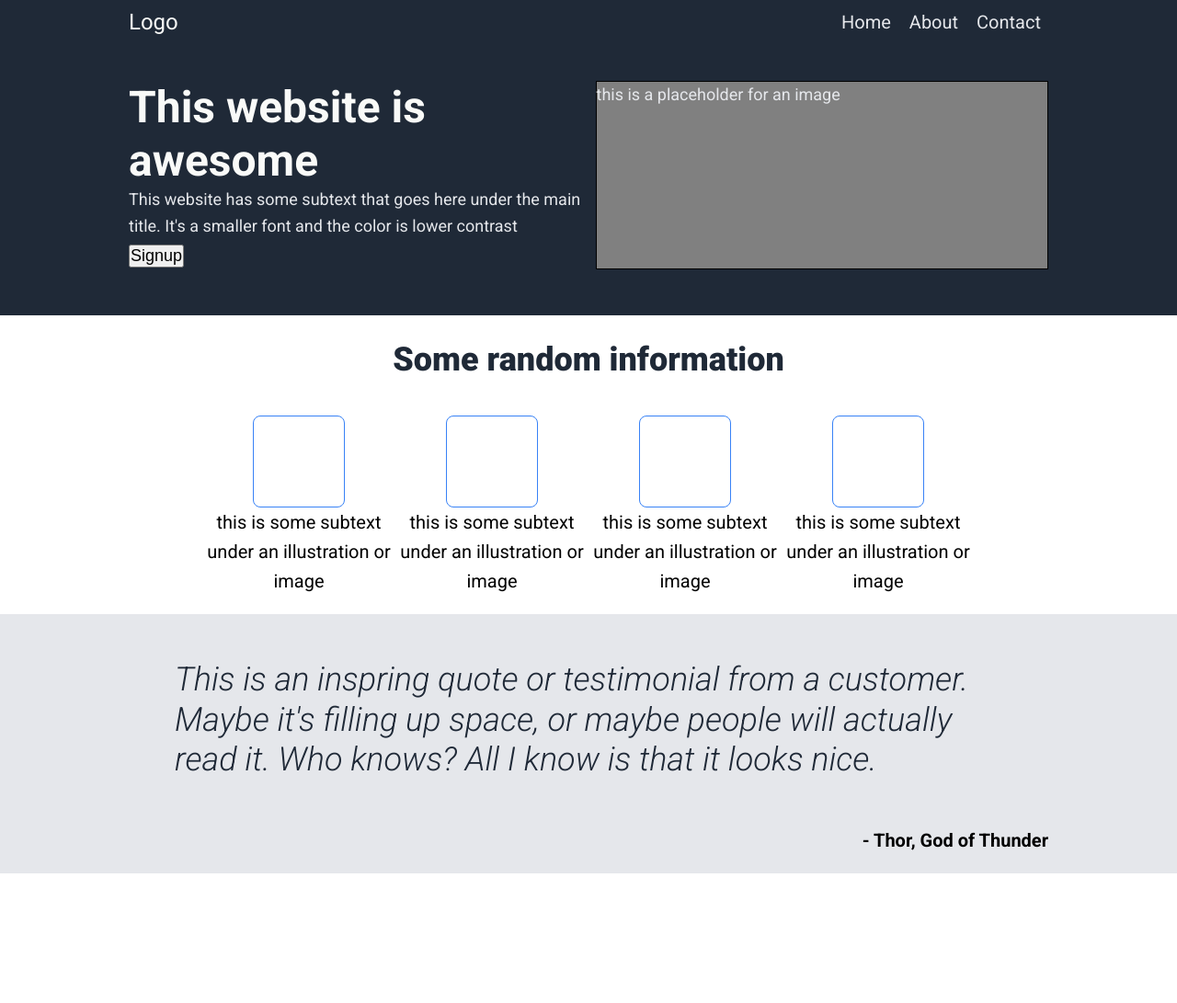
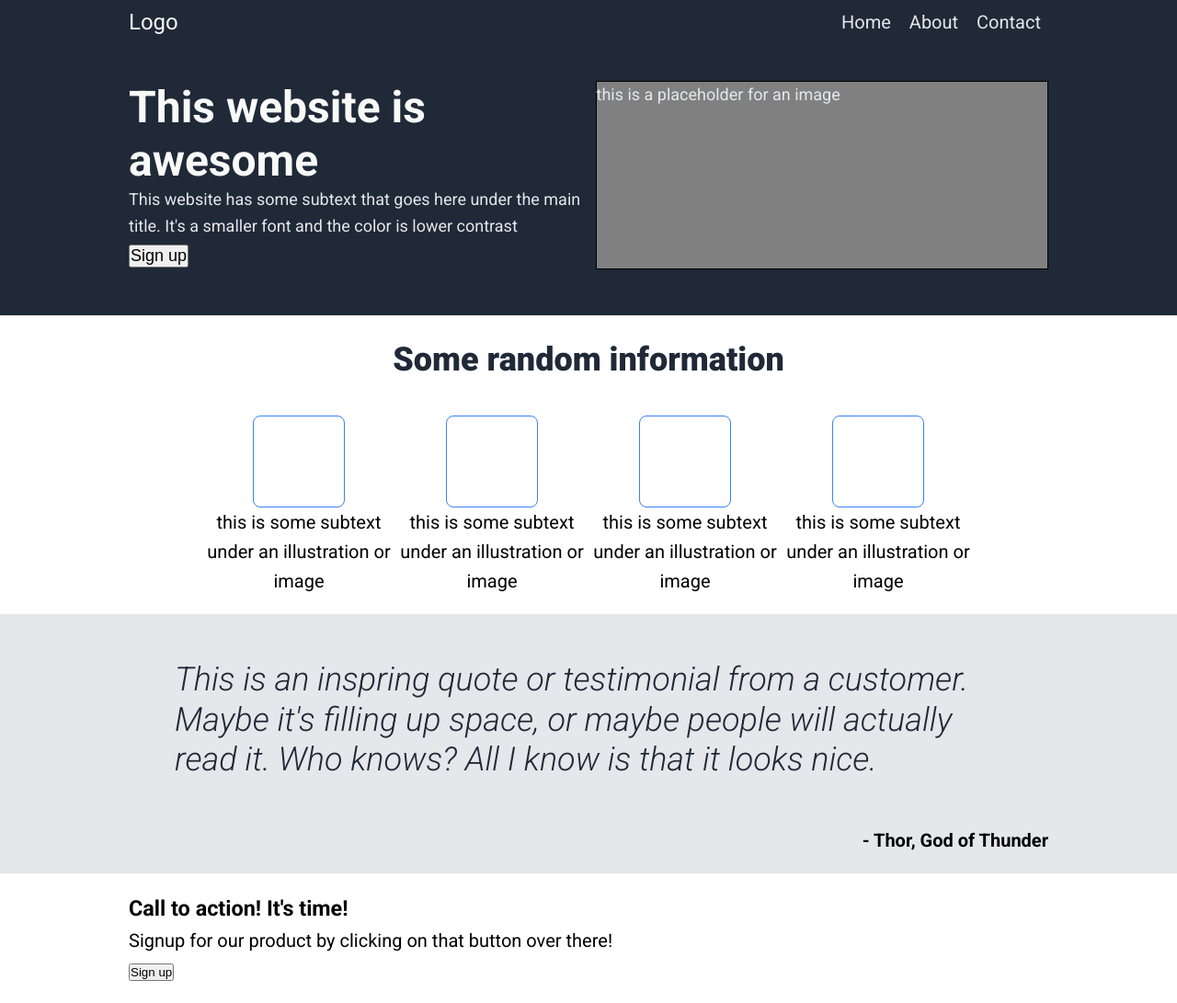
Before and after one commit to clarexOps/landing-page, a plain HTML site: page index.html in a window 1280 px wide. Shown: the whole page at 92% size. Before the commit the page ends 970 px from the top, so only its background shows below. Drawn offline with Linux system fonts and the light colour scheme.

Commit message:
create call-to-action section

```diff
--- a/index.html
+++ b/index.html
@@ -25,7 +25,7 @@
                     <div class="left-col">
                         <h1 class="main-text">This website is awesome</h1>
                         <p>This website has some subtext that goes here under the main title. It's a smaller font and the color is lower contrast</p>
-                        <button>Signup</button>
+                        <button>Sign up</button>
                     </div>
                     <div class="img">
                         <p>this is a placeholder for an image</p>
@@ -82,5 +82,20 @@
         </div>
     </div>
 
+    <!-- cta section -->
+     <div class="wrapper">
+        <section class="call-to-action">
+            <div class="cta-flex">
+                <div class="cta-text">
+                    <h3>Call to action! It's time!</h3>
+                    <p>
+                        Signup for our product by clicking on
+                        that button over there!
+                    </p>
+                </div>
+                <button class="button">Sign up</button>
+            </div>
+        </section>
+     </div>
 </body>
 </html>
```
